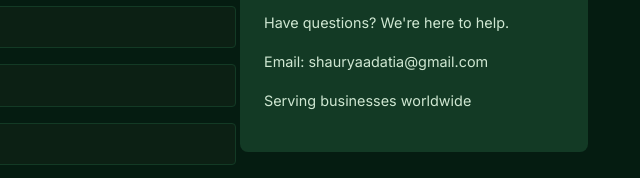
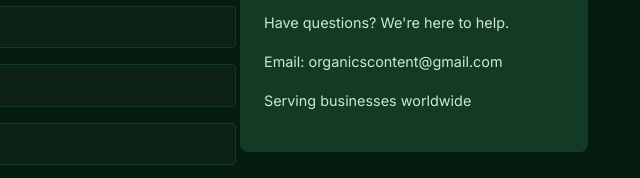
Before and after one commit to shauryaadatia-oss/Ai-content-site-, a plain HTML site: page index.html in a window 1280 px wide. Shown: the part 2953-3131 px from the top of the page, 640-1280 px from the left. Drawn offline with Linux system fonts and the light colour scheme.

Commit message:
Update hero image and contact email address

```diff
--- a/index.html
+++ b/index.html
@@ -623,7 +623,7 @@
                 <a href="#pricing" class="cta-button">Get Started Today</a>
             </div>
             <div class="signup-form-container">
-                <form class="signup-form" action="mailto:shauryaadatia@gmail.com" method="POST" enctype="text/plain">
+                <form class="signup-form" action="mailto:organicscontent@gmail.com" method="POST" enctype="text/plain">
                     <input type="text" name="Full Name" placeholder="Full Name" required>
                     <input type="email" name="Email" placeholder="Email Address" required>
                     <input type="text" name="Business Name" placeholder="Business Name">
@@ -641,7 +641,7 @@
             <div class="contact-box">
                 <h4>Get in Touch</h4>
                 <p>Have questions? We're here to help.</p>
-                <p>Email: <a href="mailto:shauryaadatia@gmail.com">shauryaadatia@gmail.com</a></p>
+                <p>Email: <a href="mailto:organicscontent@gmail.com">organicscontent@gmail.com</a></p>
                 <p>Serving businesses worldwide</p>
             </div>
         </section>
```
